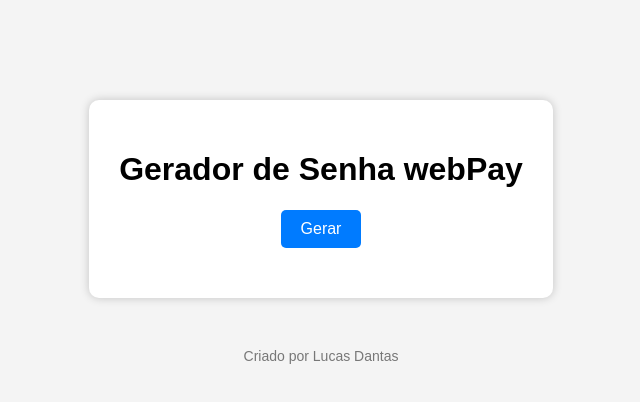
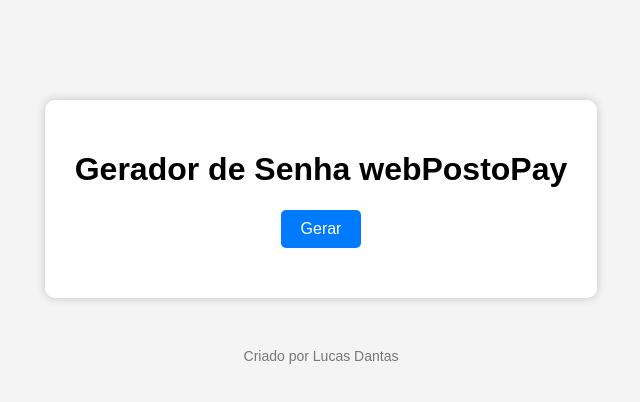
Before and after one commit to lucasdantas1990/webpostopay-gerador-de-senha, a plain HTML site: page index.html in a window 1280 px wide. Shown: the whole page, without its empty margins (319-959 px from the left). Drawn offline with Linux system fonts and the light colour scheme.

Commit message:
Update index.html

```diff
--- a/index.html
+++ b/index.html
@@ -2,7 +2,7 @@
 <html lang="pt-br">
 <head>
     <meta charset="UTF-8">
-    <title>Gerador de Senha webPay</title>
+    <title>Gerador de Senha webPostoPay</title>
     <style>
         body {
             font-family: Arial, sans-serif;
@@ -44,7 +44,7 @@
 <body>
 
 <div class="container">
-    <h1>Gerador de Senha webPay</h1>
+    <h1>Gerador de Senha webPostoPay</h1>
     <button onclick="gerarSenha()">Gerar</button>
     <div class="senha" id="senha"></div>
 </div>
```
